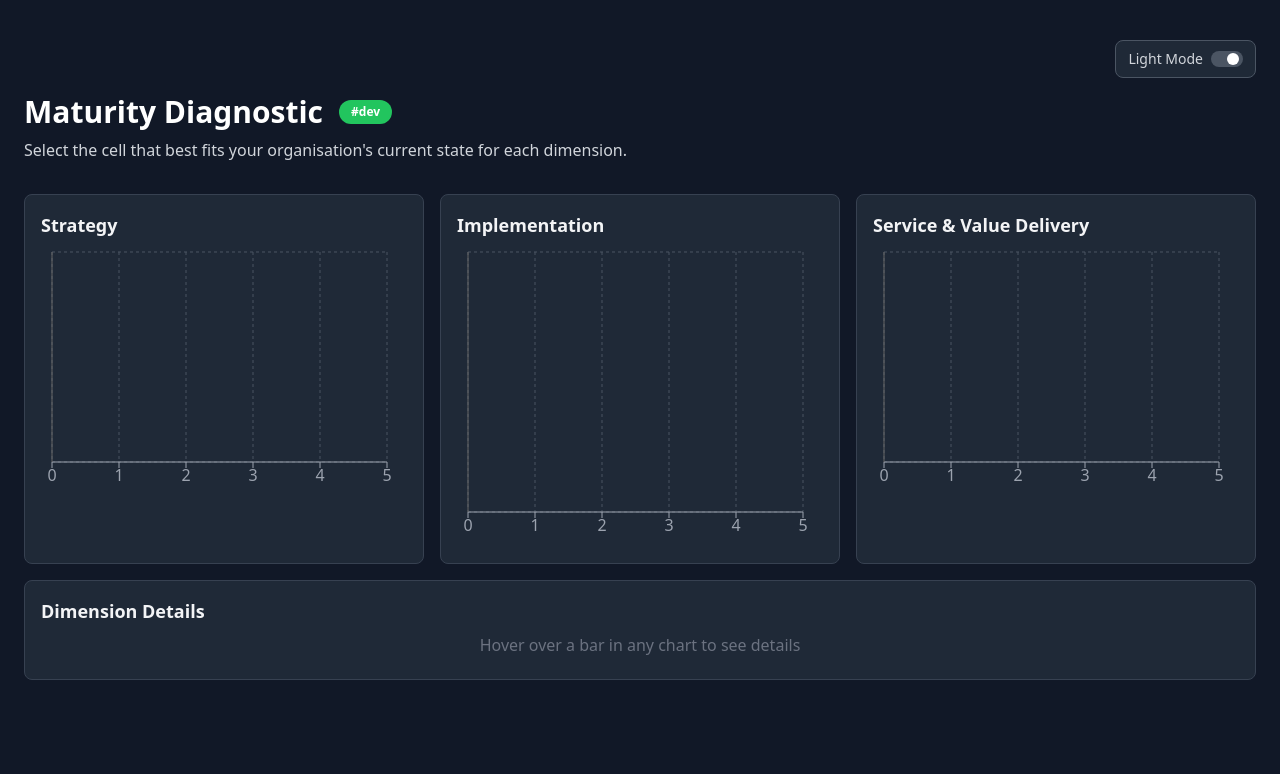
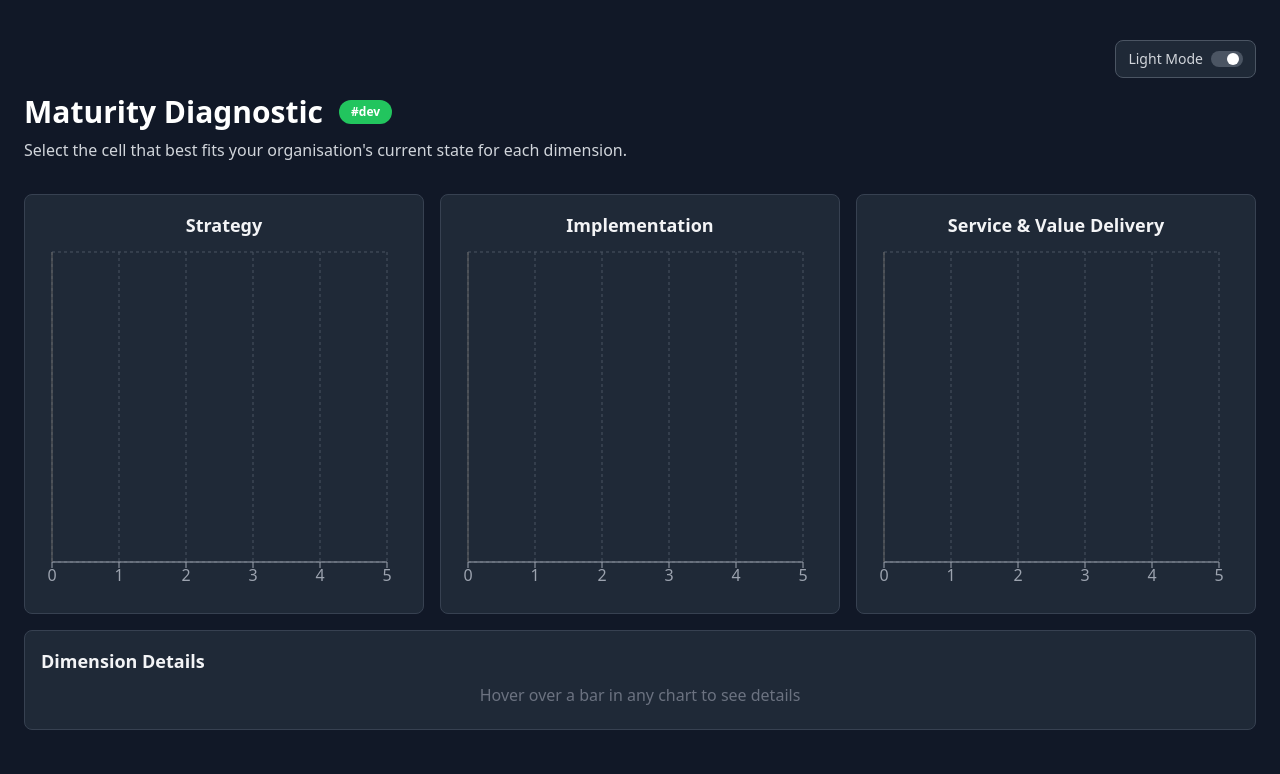
Before and after one commit to nickedell/prioritisation_2, a React (Vite) app: page / in a window 1280 px wide. Shown: the top 774 px of the page. Built offline with nearby package versions, Linux system fonts and the light colour scheme.

Commit message:
Revert "Update DiagnosticPage6.tsx"
This reverts commit 1c00049d2f80e277181c85f4322ea1962226d971.

```diff
--- a/src/pages/DiagnosticPage6.tsx
+++ b/src/pages/DiagnosticPage6.tsx
@@ -86,6 +86,17 @@ const DiagnosticPage6: React.FC = () => {
         'LEVEL 5 - ADAPTIVE/AGILE'
     ];
 
+    // This is a helper component to ensure all chart boxes are the same height
+    const ChartBox: React.FC<{ title: string; data: any[] }> = ({ title, data }) => (
+        <div className="p-4 bg-gray-800 rounded-lg border border-gray-700 flex flex-col">
+            <h3 className="text-lg font-semibold mb-2 text-center">{title}</h3>
+            {/* This wrapper div will grow to fill space, pushing the chart to the bottom */}
+            <div className="flex-grow flex items-end">
+                <BarChartComponent data={data} onMouseEnter={handleChartMouseEnter} onMouseLeave={handleChartMouseLeave} />
+            </div>
+        </div>
+    );
+
     return (
         <div className={darkMode ? 'bg-gray-900' : 'bg-gray-50'}>
             <div className={`max-w-7xl mx-auto p-6 min-h-screen ${darkMode ? 'text-gray-100' : 'text-gray-900'}`}>
@@ -98,20 +109,11 @@ const DiagnosticPage6: React.FC = () => {
                         showDevTag={true}
                     />
                     <div className="mt-4">
+                        {/* UPDATE: The grid items will now stretch to the same height */}
                         <div className="grid grid-cols-1 lg:grid-cols-3 gap-4">
-                            <div className="p-4 bg-gray-800 rounded-lg border border-gray-700">
-                                {/* UPDATE: Removed text-center */}
-                                <h3 className="text-lg font-semibold mb-2">Strategy</h3>
-                                <BarChartComponent data={chartData.strategy} onMouseEnter={handleChartMouseEnter} onMouseLeave={handleChartMouseLeave} height={250} />
-                            </div>
-                            <div className="p-4 bg-gray-800 rounded-lg border border-gray-700">
-                                <h3 className="text-lg font-semibold mb-2">Implementation</h3>
-                                <BarChartComponent data={chartData.implementation} onMouseEnter={handleChartMouseEnter} onMouseLeave={handleChartMouseLeave} height={300} />
-                            </div>
-                            <div className="p-4 bg-gray-800 rounded-lg border border-gray-700">
-                                <h3 className="text-lg font-semibold mb-2">Service & Value Delivery</h3>
-                                <BarChartComponent data={chartData.service} onMouseEnter={handleChartMouseEnter} onMouseLeave={handleChartMouseLeave} height={250} />
-                            </div>
+                           <ChartBox title="Strategy" data={chartData.strategy} />
+                           <ChartBox title="Implementation" data={chartData.implementation} />
+                           <ChartBox title="Service & Value Delivery" data={chartData.service} />
                         </div>
                         <div className="mt-4 p-4 bg-gray-800 rounded-lg border border-gray-700 min-h-[100px]">
                             <h3 className="text-lg font-semibold mb-2">Dimension Details</h3>
```
